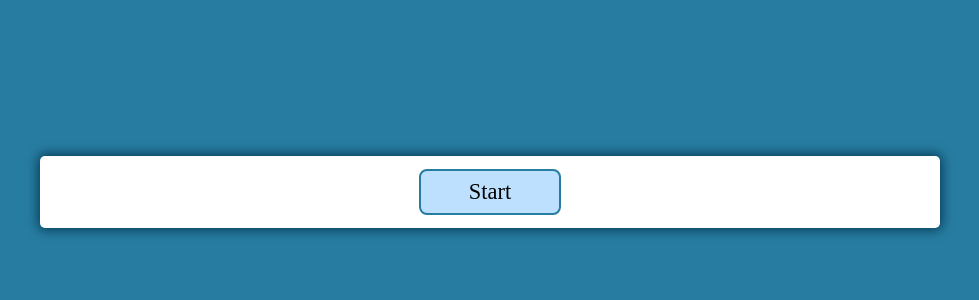
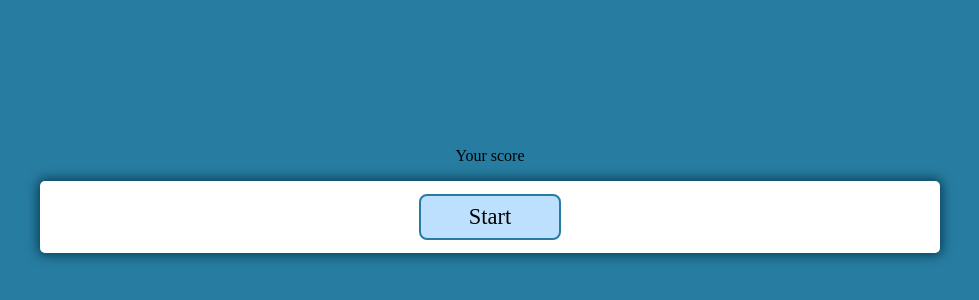
Before and after one commit to MaziyarParsi/quiz-app-vanila-js, a plain HTML site: page index.html in a window 1280 px wide. Shown: the part 208-508 px from the top of the page, without its empty margins (150-1129 px from the left). Drawn offline with Linux system fonts and the light colour scheme.

Commit message:
add-score-div

```diff
--- a/index.html
+++ b/index.html
@@ -9,6 +9,7 @@
     <title>Quiz time</title>
   </head>
   <body>
+    <div id="scoreDiv"><p>Your score</p></div>
     <div class="container">
       <div class="questionContainer hide">
         <div id="question">Question</div>
--- a/styles.css
+++ b/styles.css
@@ -20,6 +20,7 @@ body {
   height: 100vh;
   width: 100vw;
   display: flex;
+  flex-direction: column;
   justify-content: center;
   align-items: center;
   --color: var(--color-default);
```
